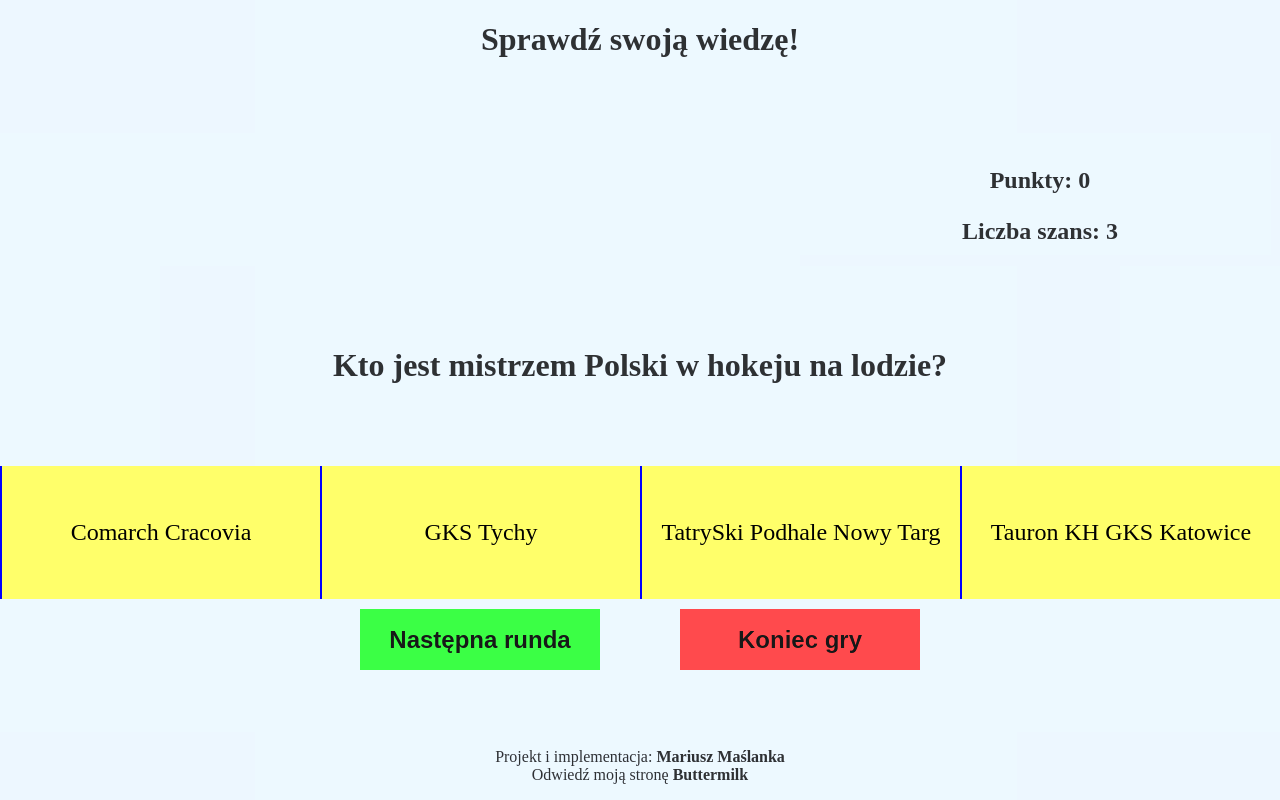
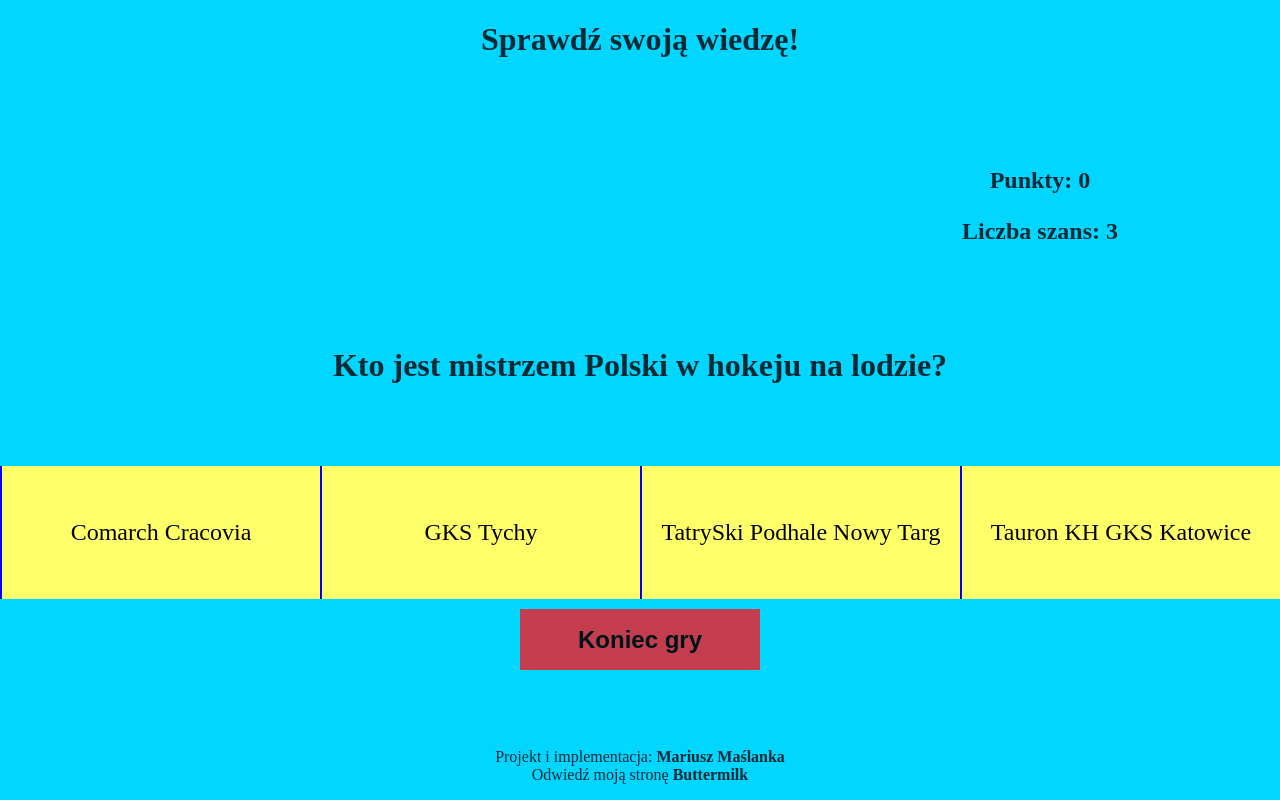
Before and after one commit to ButterMillk/Quiz-wtih-Vue.js-and-CSSGrid, a Vue app: page / in a window 1280 px wide. Built offline with nearby package versions, Linux system fonts and the light colour scheme.

Commit message:
Correct Style - update after new methods

```diff
--- a/src/App.vue
+++ b/src/App.vue
@@ -33,10 +33,6 @@
                   @selectAnswer="updateData($event)"/>
       </div>
 
-      <div class="nextRound">
-        <button class="nextRound_button">Następna runda</button>
-      </div>
-
       <div class="endGame">
         <button class="endGame__button" @click="this.endGame">Koniec gry</button>
       </div>
@@ -68,6 +64,7 @@
       gamer: {
         score: 0,
         opportunities: 3,
+        question: [],
       },
 
       Questions: [
@@ -120,6 +117,7 @@
 
     endGame(){
 
+      alert("Zdobyłeś: " + this.gamer.score + " punktów");
       this.gamer.score = 0;
       this.gamer.opportunities = 3;
       this.game = 0;
@@ -140,8 +138,11 @@
           this.endGame();
         }
       }, 500)
+    },
+
+    randomQuestion(){
+
     }
-
   },
 }
 </script>
@@ -157,7 +158,8 @@
   height: 100vh;
   grid-template-columns: repeat(8, 1fr);
   grid-template-rows: repeat(12, 1fr);
-  background-color: aliceblue;
+ /* background-color: aliceblue; */
+ background-color: rgba(0, 194, 224, 1);
   opacity: 0.1 blue;
   -webkit-filter: saturate(150%);
   -moz-filter: saturate(150%);
@@ -170,14 +172,14 @@
   text-align: center;
   grid-column: 1/ 9;
   grid-row: 1/ 3;
-  background-color: aliceblue;
+  background-color: rgba(0, 194, 224, 1);
   opacity: 0.8;
 }
 
 .info{
   grid-column: 6/ 9;
   grid-row: 3/ 5;
-  background-color: aliceblue;
+   background-color: rgba(0, 194, 224, 1);
   opacity: 0.8;
   text-align: center;
 }
@@ -185,7 +187,7 @@
 .question{
   grid-column: 2/ 8;
   grid-row:   5/ 8;
-  background-color: aliceblue;
+  background-color: rgba(0, 194, 224, 1);
   opacity: 0.8;
   text-align: center;
 }
@@ -229,35 +231,12 @@
   grid-row:   8/ 10;
 }
 
-.nextRound{
-  grid-column: 3/ 5;
-  grid-row:   10/ 12;
-  text-align: center;
-  border: none;
-  padding-top: 10px;
-}
-
 .endGame{
-  grid-column: 5/ 7;
+  grid-column: 4/ 6;
   grid-row:   10/ 12;
   text-align: center;
   padding-top: 10px;
 
-}
-
-.nextRound_button{
-  width: 75%;
-  height: 50%;
-  border: none;
-  background-color: rgba(0, 255, 0, 0.6);
-  opacity: 0.9;
-  font-size: 1.5em;
-  font-weight: bold;
-}
-
-.nextRound_button:hover{
-  background-color: rgba(0, 142, 19, 1);
-  transition: 0.5s;
 }
 
 .endGame__button{
@@ -281,7 +260,7 @@
   grid-column: 1/ 9;
   grid-row:   12/ 13;
   text-align: center;
-  background-color: aliceblue;
+  background-color: rgba(0, 194, 224, 1);
   opacity: 0.8;
 
 }
```
